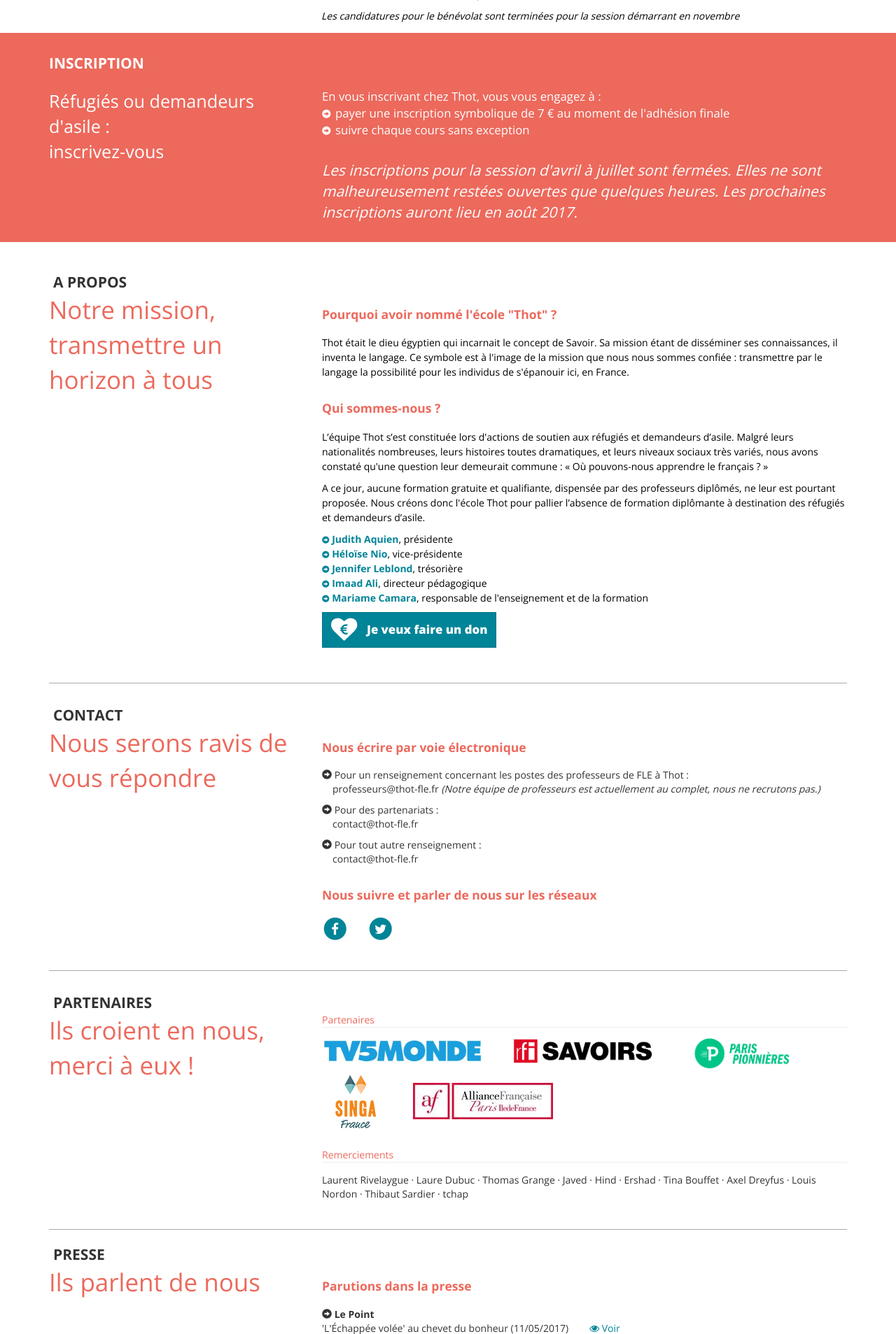
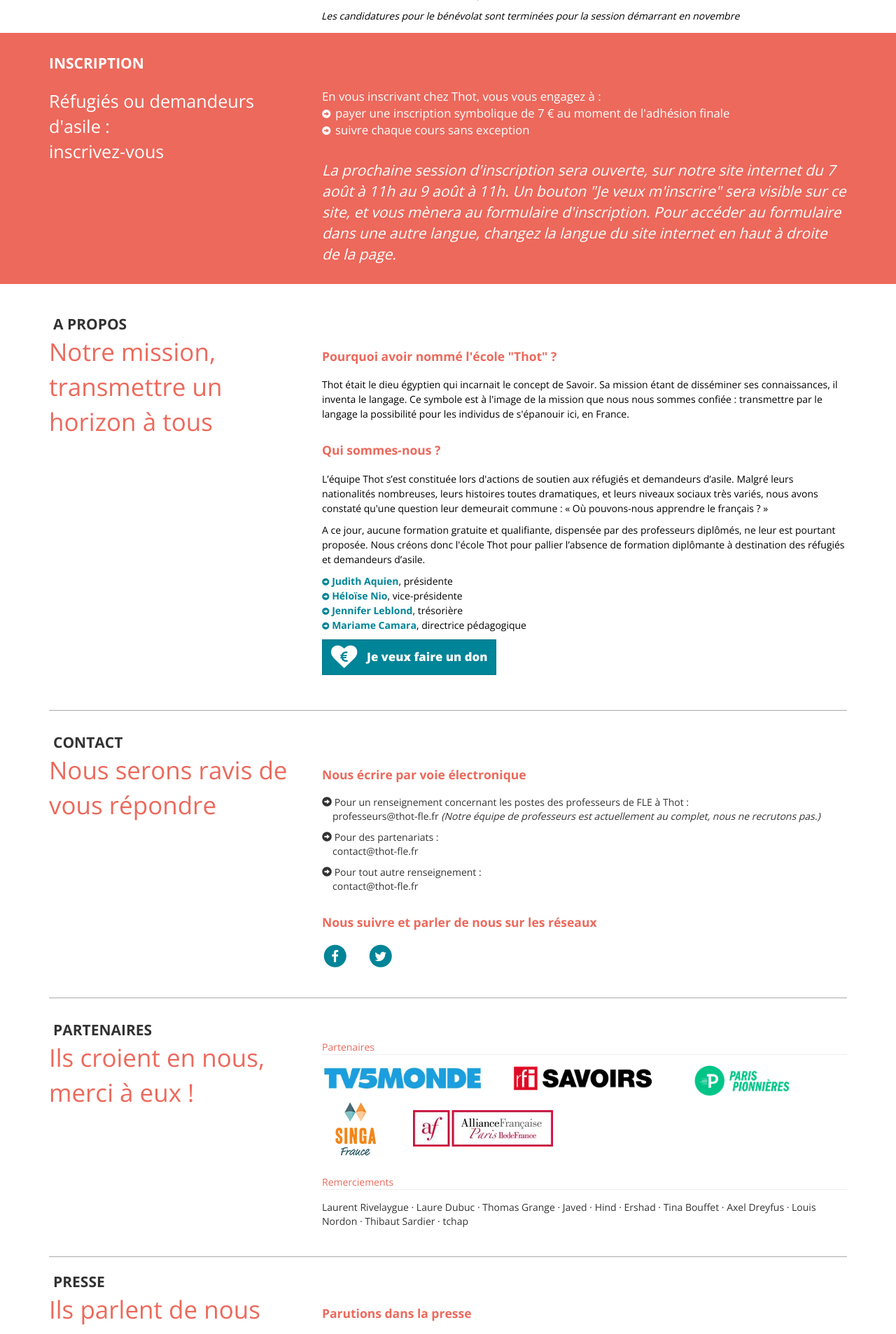
Before and after one commit to ecole-thot/thot, a Flask app: page /en.html in a window 1280 px wide. Shown: the part 2359-4266 px from the top of the page at 70% size. Run offline with Flask 2, Linux system fonts and the light colour scheme; some libraries are stand-ins or nearby versions.

Commit message:
New translations

```diff
--- a/server.py
+++ b/server.py
@@ -12,9 +12,9 @@ app.config.update(
     BABEL_DEFAULT_TIMEZONE='Europe/Paris')
 babel = Babel(app)
 
+REGISTRATION_OPEN = False
 
 DONATION_LINK = "https://thot.iraiser.eu/b/mon-don"
-REGISTRATION_OPEN = False
 REGISTRATION_LINKS = {
   "fr" : "https://docs.google.com/forms/d/e/1FAIpQLSdCWtnIMP5pXiv6Ubd2sF1AJxAE4qRYymVcMTiD-FJKsYLUmQ/viewform?usp=sf_link",
   "en" : "https://docs.google.com/forms/d/e/1FAIpQLSe8U-wFoP4cDa5IFu1gLvwFmaYOa413qLkVXvFj_QWogfqjuw/viewform?usp=sf_link",
@@ -80,8 +80,6 @@ PRESS = [
       "title": "Arte (28 Minutes)",
       "text": "Abd Al Malik parle de Thot (26/01/2017)",
     },
-
-
     { "link": "http://www.carenews.com/fr/news/6961-la-france-s-engage-pour-l-enseignement-du-francais-aux-refugies",
       "title": "Carenews",
       "text": "'La France s'engage' pour l’enseignement du français aux réfugiés (23/01/2017)",
--- a/templates/home.html
+++ b/templates/home.html
@@ -212,6 +212,8 @@
         </div>
 
         {% if registration_open %}
+        <br>
+          <div>{% trans %}Les inscriptions sont ouvertes ! Vous pouvez vous inscrire jusqu'au 9 août à 11h.{% endtrans %}</div>
           <a class="btn btn-success btn-lg"  href="{{ registration_links[locale] }}" target="_blank">
             <span class="fa-stack fa-lg">
               <i class="fa fa-circle fa-stack-2x"></i>
@@ -220,7 +222,10 @@
             <span class="btn-thot-text">{% trans %}Je veux m'inscrire{% endtrans %}</span>
           </a>
         {% else %}
-        <div class="wait"><em>{% trans %}Les inscriptions pour la session d'avril à juillet sont fermées. Elles ne sont malheureusement restées ouvertes que quelques heures. Les prochaines inscriptions auront lieu en août 2017.{% endtrans %}</em></div>
+          <div class="wait"><em>
+            {% trans %}La prochaine session d'inscription sera ouverte, sur notre site internet du 7 août à 11h au 9 août à 11h. Un bouton "Je veux m'inscrire" sera visible sur ce site, et vous mènera au formulaire d'inscription. Pour accéder au formulaire dans une autre langue, changez la langue du site internet en haut à droite de la page.{% endtrans %}
+            {# Les inscriptions pour la session de septembre à janvier sont fermées. La prochaine session d'inscription aura lieu an janvier 2018 #}
+          </em></div>
         {% endif %}
 
       </div>
@@ -265,9 +270,7 @@
           <span class="glyphicon glyphicon-circle-arrow-right"></span>
             <span class="liens">Jennifer Leblond</span>, {% trans %}trésorière{% endtrans %}<br>
           <span class="glyphicon glyphicon-circle-arrow-right"></span>
-            <span class="liens">Imaad Ali</span>, {% trans %}directeur pédagogique{% endtrans %}<br>
-          <span class="glyphicon glyphicon-circle-arrow-right"></span>
-            <span class="liens">Mariame Camara</span>, {% trans %}responsable de l'enseignement et de la formation{% endtrans %}
+            <span class="liens">Mariame Camara</span>, {% trans %}directrice pédagogique{% endtrans %}
         </p>
       </div>
 
```
Also changed, not shown: translations/ar/LC_MESSAGES/messages.po, translations/en/LC_MESSAGES/messages.po, translations/fa/LC_MESSAGES/messages.po, translations/ps/LC_MESSAGES/messages.po, 1 other file. Lines whose indentation alone changed are shown as unchanged.
